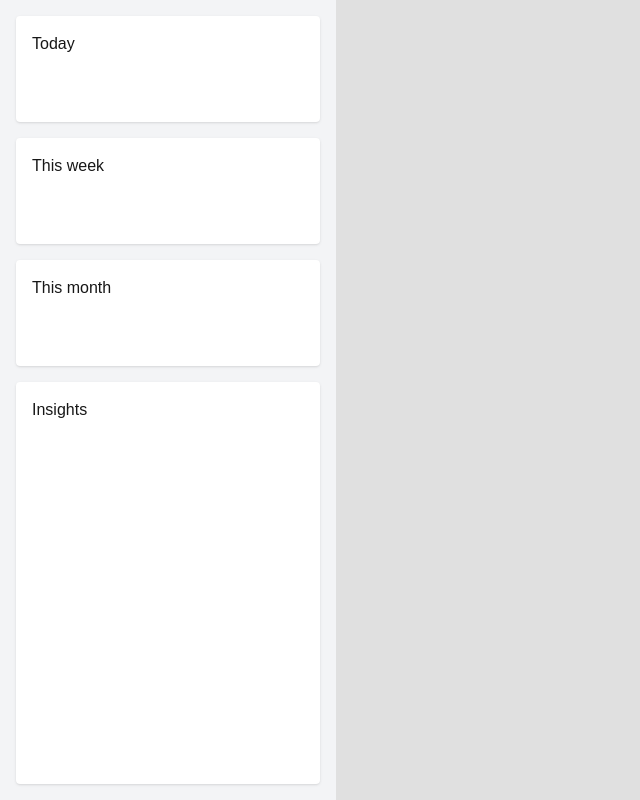
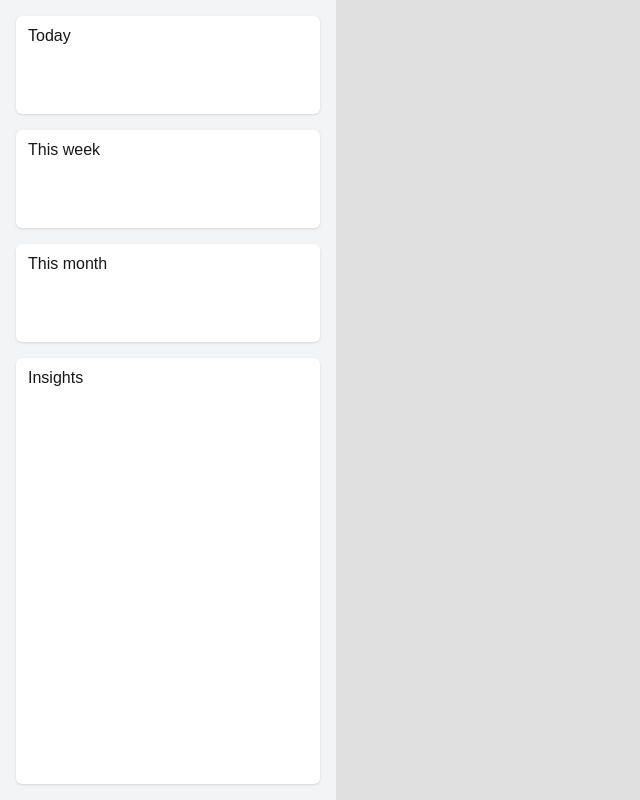
Before and after one commit to Carmenalbl/Productivity-app, a Next.js app: page /taskplanner/1 in a window 1280 px wide. Shown: the whole page, without its empty margins (0-640 px from the left). Built offline with nearby package versions, Linux system fonts and the light colour scheme.

Commit message:
add: enhance TaskPlanner component layout with improved styling and hover effects

```diff
--- a/app/taskplanner/[type]/page.tsx
+++ b/app/taskplanner/[type]/page.tsx
@@ -11,27 +11,66 @@ export default function TaskPlanner() {
         }}
       >
         {/* Columna izquierda dividida en 4 Box */}
-        <Box className="flex flex-col w-64 bg-gray-100 h-full"
+        <Box
+          className="flex flex-col w-64 bg-gray-100 h-full"
           sx={{ flex: 1, padding: 2 }}
         >
-          <Box className="mb-4 p-4 bg-white rounded shadow" sx={{ flex: 1 }}>
+          <Box
+            className="mb-4 p-4 bg-white rounded shadow"
+            sx={{
+              flex: 1,
+              padding: "8px 12px",
+              borderRadius: "6px",
+              cursor: "pointer",
+              "&:hover": { backgroundColor: "#e0e0e0" },
+            }}
+          >
             {/* Sección 1 */}
-          Today
+            Today
           </Box>
-          <Box className="mb-4 p-4 bg-white rounded shadow" sx={{ flex: 1 }}>
+
+          <Box
+            className="mb-4 p-4 bg-white rounded shadow"
+            sx={{
+              flex: 1,
+              padding: "8px 12px",
+              borderRadius: "6px",
+              cursor: "pointer",
+              "&:hover": { backgroundColor: "#e0e0e0" },
+            }}
+          >
             {/* Sección 2 */}
-        This week
+            This week
           </Box>
-          <Box className="mb-4 p-4 bg-white rounded shadow" sx={{ flex: 1 }}>
+
+          <Box
+            className="mb-4 p-4 bg-white rounded shadow"
+            sx={{
+              flex: 1,
+              padding: "8px 12px",
+              borderRadius: "6px",
+              cursor: "pointer",
+              "&:hover": { backgroundColor: "#e0e0e0" },
+            }}
+          >
             {/* Sección 3 */}
             This month
           </Box>
-          <Box className="p-4 bg-white rounded shadow" sx={{ flex: 5 }}>
+
+          <Box
+            className="p-4 bg-white rounded shadow"
+            sx={{
+              flex: 5,
+              padding: "8px 12px",
+              borderRadius: "6px",
+              cursor: "pointer",
+              "&:hover": { backgroundColor: "#e0e0e0" },
+            }}
+          >
             {/* Sección 4 */}
             Insights
           </Box>
         </Box>
-
 
         {/* Columna derecha */}
         <Box
@@ -40,8 +79,7 @@ export default function TaskPlanner() {
             backgroundColor: "#e0e0e0",
             padding: 2,
           }}
-        >
-        </Box>
+        ></Box>
       </Box>
     </Box>
   );
--- a/app/taskplanner/page.tsx
+++ /dev/null
@@ -1,37 +0,0 @@
-"use client";
-import React from "react";
-import { Box } from "@mui/system";
-export default function TaskPlanner() {
-  return (
-    <Box>
-      <Box
-        sx={{
-          display: "flex",
-          height: "100vh",
-        }}
-      >
-        {/* Columna izquierda */}
-        <Box
-          sx={{
-            flex: 1,
-            backgroundColor: "#f5f5f5",
-            padding: 2,
-          }}
-        >
-          Contenido columna izquierda
-        </Box>
-        {/* Columna derecha */}
-        <Box
-          sx={{
-            flex: 1,
-            backgroundColor: "#e0e0e0",
-            padding: 2,
-          }}
-        >
-          Contenido columna derecha
-        </Box>
-
-      </Box>
-    </Box>
-  );
-}
```
